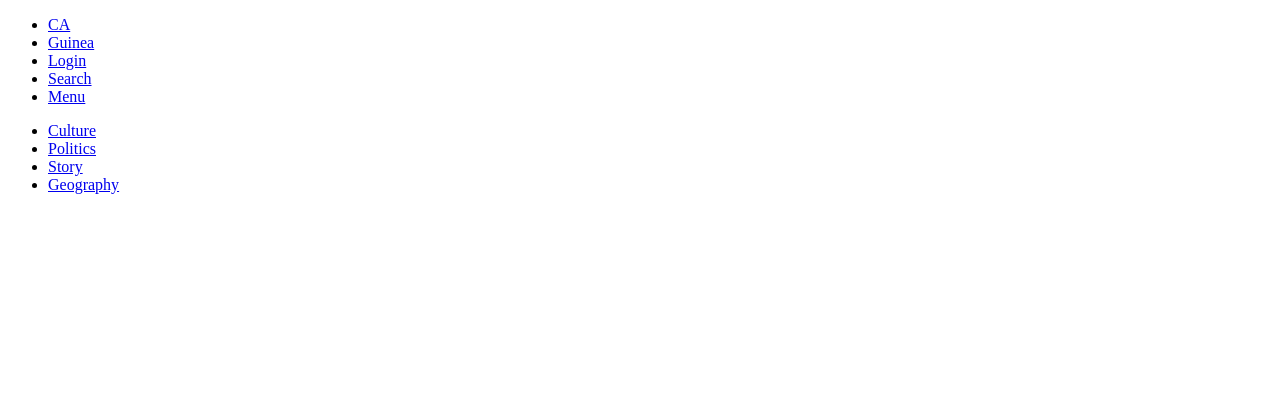
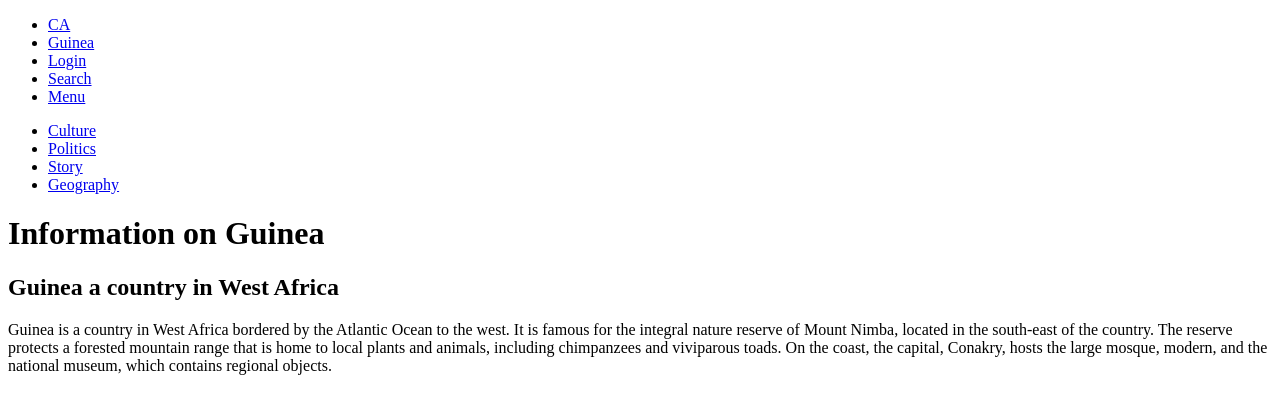
Before and after one commit to GandoEsprit/Exercice, a plain HTML site: page index.html in a window 1280 px wide. Drawn offline with Linux system fonts and the light colour scheme.

```diff
--- a/index.html
+++ b/index.html
@@ -23,7 +23,15 @@
         </nav>
 
         <header>
-
+            <h1>Information on Guinea</h1>
+            <h2>Guinea a country in West Africa</h2>
+            <p>
+                Guinea is a country in West Africa bordered by the Atlantic Ocean to the west.
+                It is famous for the integral nature reserve of Mount Nimba, located in the south-east of the country.
+                The reserve protects a forested mountain range that is home to local plants and animals,
+                including chimpanzees and viviparous toads. On the coast, the capital, Conakry, hosts the large mosque,
+                modern, and the national museum, which contains regional objects.
+            </p>
         </header>
 
         <main>
```
Also changed, not shown: images/mont-nimba.jpg (added).
